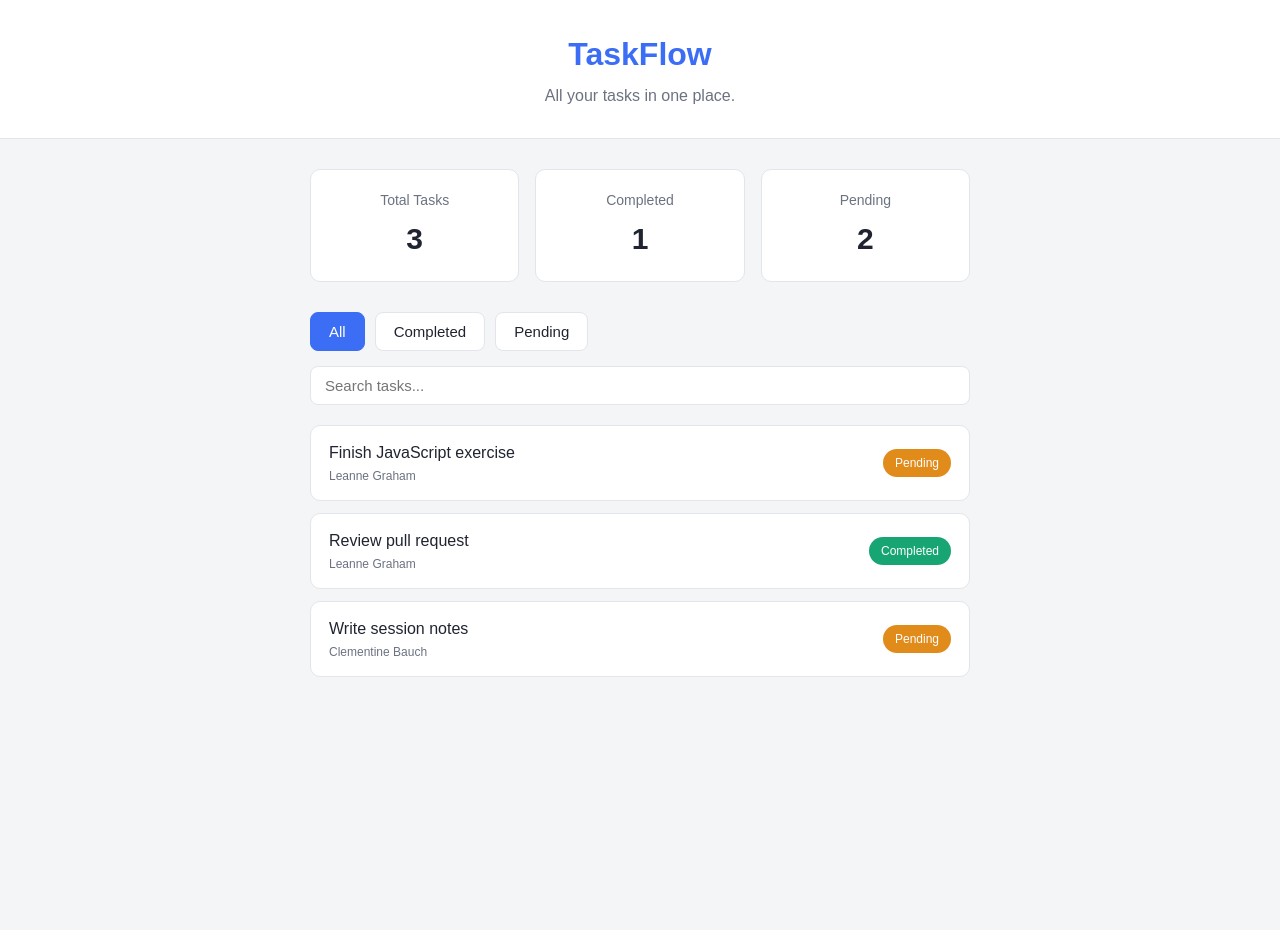
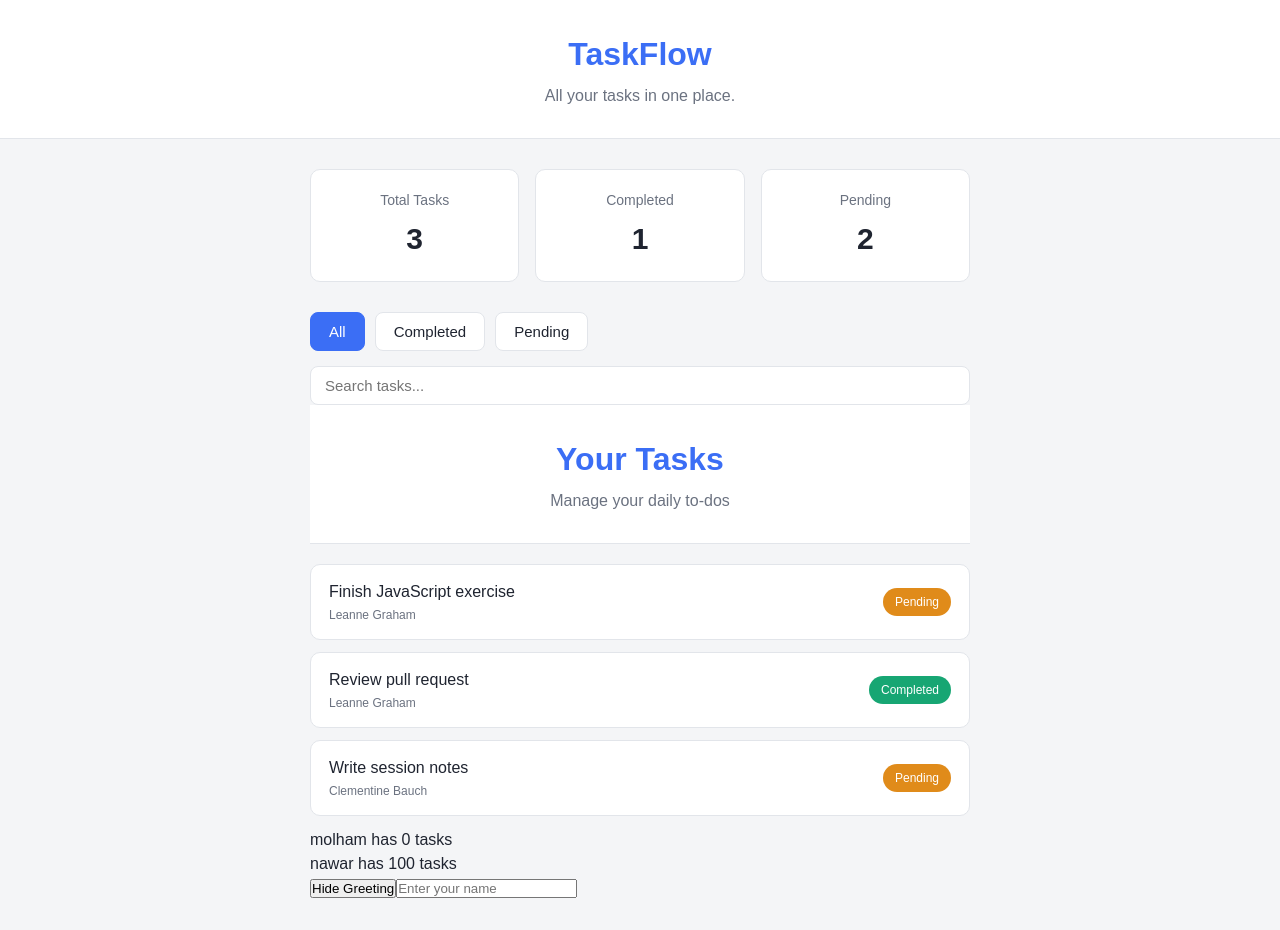
Before and after one commit to b4f-cohort8-salamiyah/b4f-cohort8-salamiyah-react-2026, a React (Vite) app: page / in a window 1280 px wide. Before the commit the page ends 800 px from the top, so only its background shows below. Built offline with nearby package versions, Linux system fonts and the light colour scheme.

Commit message:
Session 06 combined homework

```diff
--- a/src/App.tsx
+++ b/src/App.tsx
@@ -1,8 +1,32 @@
 import Header from "./components/Header";
 import StatCard from "./components/StatCard";
 import TaskItem from "./components/TaskItem";
+import SectionTitle from "./components/SectionTitle";
+import { ChangeEvent, useState } from "react";
+import PersonSummary from "./components/PersonSummary";
 
 function App() {
+  const [name, setName] = useState("");
+
+  const [showGreeting, setShowGreeting] = useState(true);
+
+  function handelNameChange(event: ChangeEvent<HTMLInputElement>) {
+    setName(event.target.value);
+  }
+
+  function handleToggleGreeting() {
+    setShowGreeting(!showGreeting);
+  }
+
+  let greetingMessage = "";
+  if (name === "") {
+    greetingMessage = "";
+  } else if (name === "admin") {
+    greetingMessage = "Welcome back, admin.";
+  } else {
+    greetingMessage = "Hello, " + name + "!";
+  }
+
   return (
     <div>
       <Header />
@@ -27,6 +51,8 @@ function App() {
           />
         </section>
 
+        <SectionTitle title="Your Tasks" subtitle="Manage your daily to-dos" />
+
         <ul className="task-list">
           <TaskItem
             title="Finish JavaScript exercise"
@@ -49,6 +75,21 @@ function App() {
             statusClass="pending"
           />
         </ul>
+
+        <PersonSummary name="molham" taskCount={0} />
+        <PersonSummary name="nawar" taskCount={100} />
+
+        <button onClick={handleToggleGreeting}>
+          {showGreeting ? "Hide Greeting" : "Show Greeting"}
+        </button>
+
+        <input
+          type="text"
+          value={name}
+          onChange={handelNameChange}
+          placeholder="Enter your name"
+        />
+        {name !== "" ? <p>{greetingMessage}</p> : null}
       </main>
     </div>
   );
--- /dev/null
+++ b/src/components/PersonSummary.tsx
@@ -0,0 +1,15 @@
+
+interface PersonSummaryProps {
+  name: string;
+  taskCount: number;
+}
+
+function PersonSummary(props: PersonSummaryProps) {
+  return (
+    <div>
+      {props.name} has {props.taskCount} tasks
+    </div>
+  );
+}
+
+export default PersonSummary;
--- /dev/null
+++ b/src/components/SectionTitle.tsx
@@ -0,0 +1,15 @@
+interface SectionTitleProps {
+  title: string;
+  subtitle: string;
+}
+
+function SectionTitle(props: SectionTitleProps) {
+  return (
+    <div className="header">
+      <h1>{props.title}</h1>
+      <p>{props.subtitle}</p>
+    </div>
+  );
+}
+
+export default SectionTitle;
```
Also changed, not shown: src/components/taskItems.tsx (added, +18 -0 lines).
